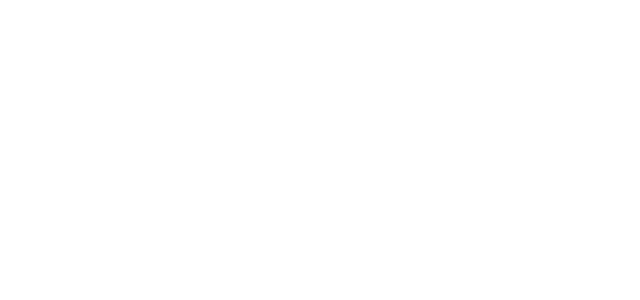
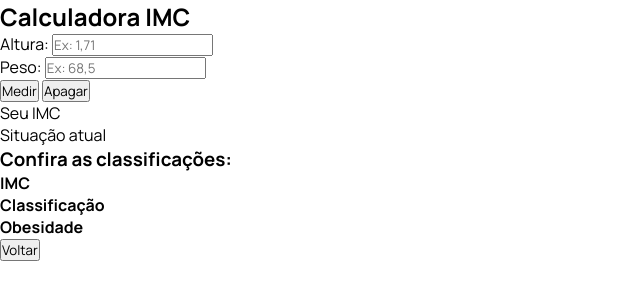
Before and after one commit to joaocaraujo/imc_calc, a plain HTML site: page index.html in a window 1280 px wide. Shown: the whole page, without its empty margins (0-640 px from the left). Drawn offline with Linux system fonts and the light colour scheme.

Commit message:
feat: HTML finished

```diff
--- a/css/styles.css
+++ b/css/styles.css
@@ -0,0 +1,6 @@
+*{
+    margin: 0;
+    padding: 0;
+    box-sizing: border-box;
+    font-family: 'Manrope', sans-serif;
+}
--- a/index.html
+++ b/index.html
@@ -6,10 +6,53 @@
     <meta name="viewport" content="width=device-width, initial-scale=1.0">
     <title>JS IMC CALC</title>
     <link rel="stylesheet" href="css/styles.css">
-
+    <link rel="preconnect" href="https://fonts.googleapis.com">
+    <link rel="preconnect" href="https://fonts.gstatic.com" crossorigin>
+    <link href="https://fonts.googleapis.com/css2?family=Manrope:wght@200;300;400;500;600;700;800&display=swap" rel="stylesheet">
     <script src="js/scripts.js" defer></script>
 </head>
 <body>
-
+    <div class="container">
+        <div id="calc-container">
+            <h2>Calculadora IMC</h2>
+            <form id="imc-form">
+                <div class="form-inputs">
+                    <div class="form-control">
+                        <label for="height">Altura:</label>
+                        <input
+                        type="text"
+                        name="height"
+                        id="height"
+                        placeholder="Ex: 1,71">
+                    </div>
+                    <div class="form-control">
+                        <label for="weight">Peso:</label>
+                        <input
+                        type="text"
+                        name="weight"
+                        id="weight"
+                        placeholder="Ex: 68,5">
+                    </div>
+                </div>
+                <div class="action-control">
+                    <button id="calc-btn">Medir</button>
+                    <button id="clear">Apagar</button>
+                </div>
+            </form>
+        </div>
+        <div id="resul-container">
+            <p id="imc-number">Seu IMC <span></span></p>
+            <p id="imc-info">Situação atual <span></span></p>
+            <h3>Confira as classificações:</h3>
+            <div id="imc-table">
+                <div class="table-header">
+                    <h4>IMC</h4>
+                    <h4>Classificação</h4>
+                    <h4>Obesidade</h4>
+                </div>
+            </div>
+            <button id="back-btn">Voltar</button>
+        </div>
+    </div>
 </body>
 </html>
```
